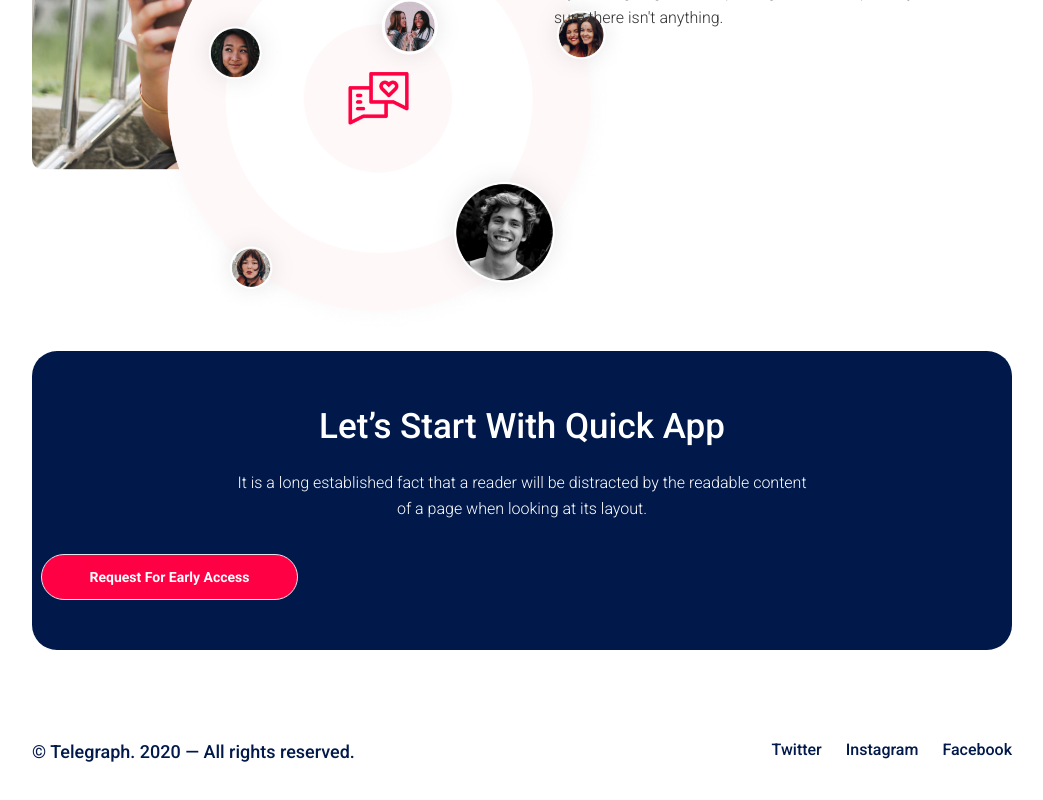
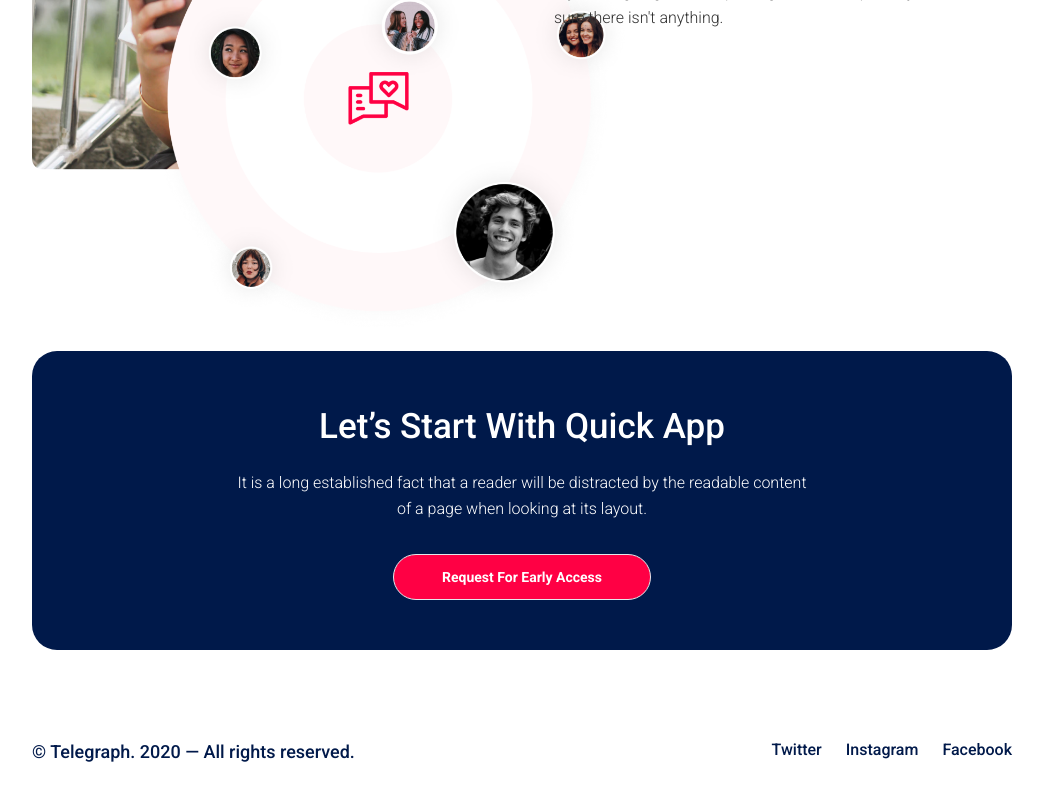
Before and after one commit to mahbubaly/Telegraph2, a React (Vite) app: page / in a window 1280 px wide. Shown: the part 2861-3661 px from the top of the page, without its empty margins (118-1161 px from the left). Built offline with nearby package versions, Linux system fonts and the light colour scheme.

Commit message:
btn added

```diff
--- a/src/Components/Home/Home.jsx
+++ b/src/Components/Home/Home.jsx
@@ -256,7 +256,7 @@ const Home = () => {
                                 It is a long established fact that a reader will be distracted by the readable content of a page when looking at its layout.
                             </p>
 
-                            <div className="mt-8 flex flex-wrap lg:w-[275px]   justify-center gap-4">
+                            <div className="mt-8 flex flex-wrap lg:w-[275px] mx-auto w-full   justify-center gap-4">
                                 <a
                                     className="block w-full logoIcon font-bold rounded-[30px] border  bg-primary px-12 py-3 text-sm  text-white hover:bg-transparent hover:text-white focus:outline-none focus:ring active:text-opacity-75 sm:w-auto"
                                     href="/get-started"
```
